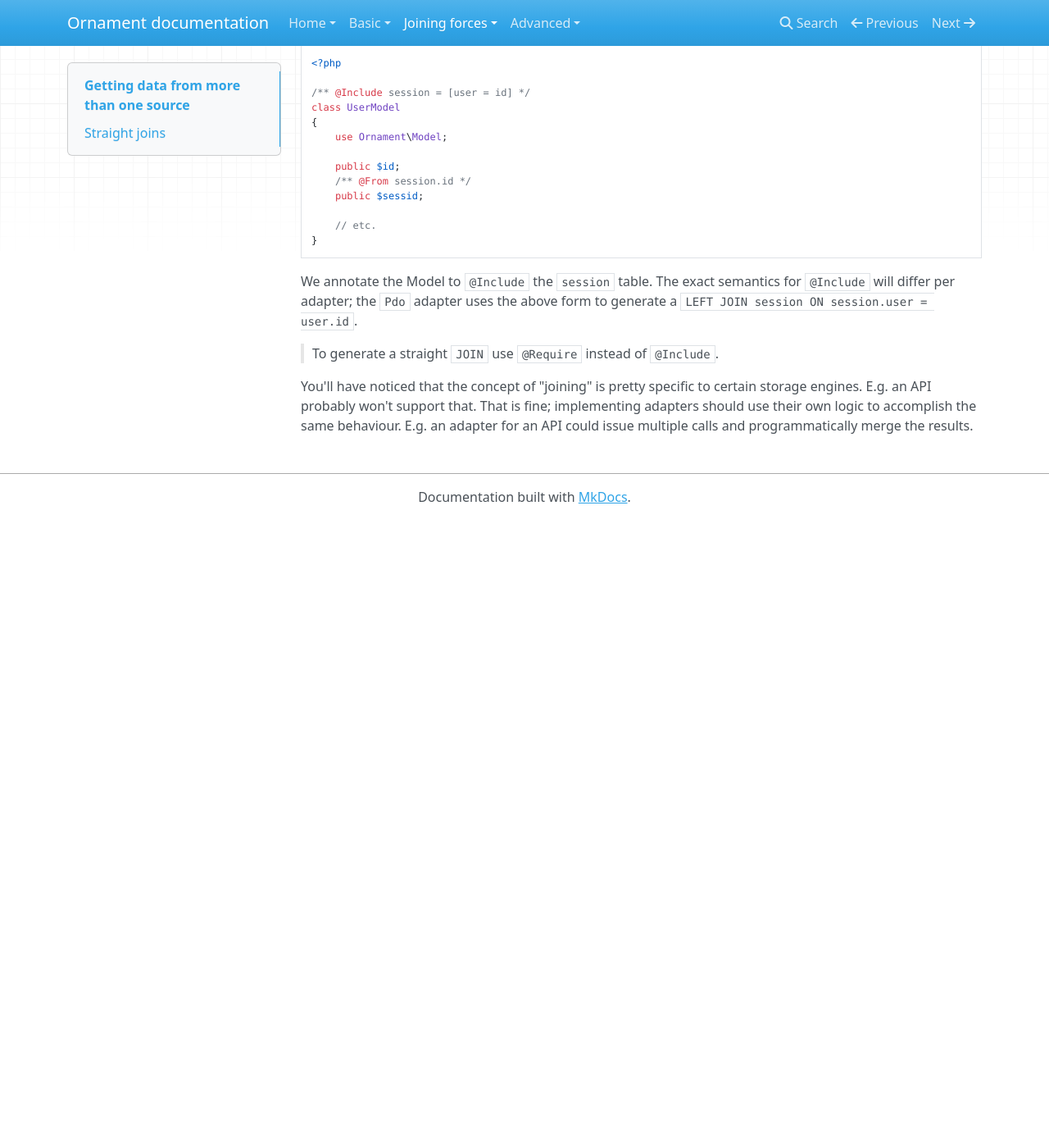
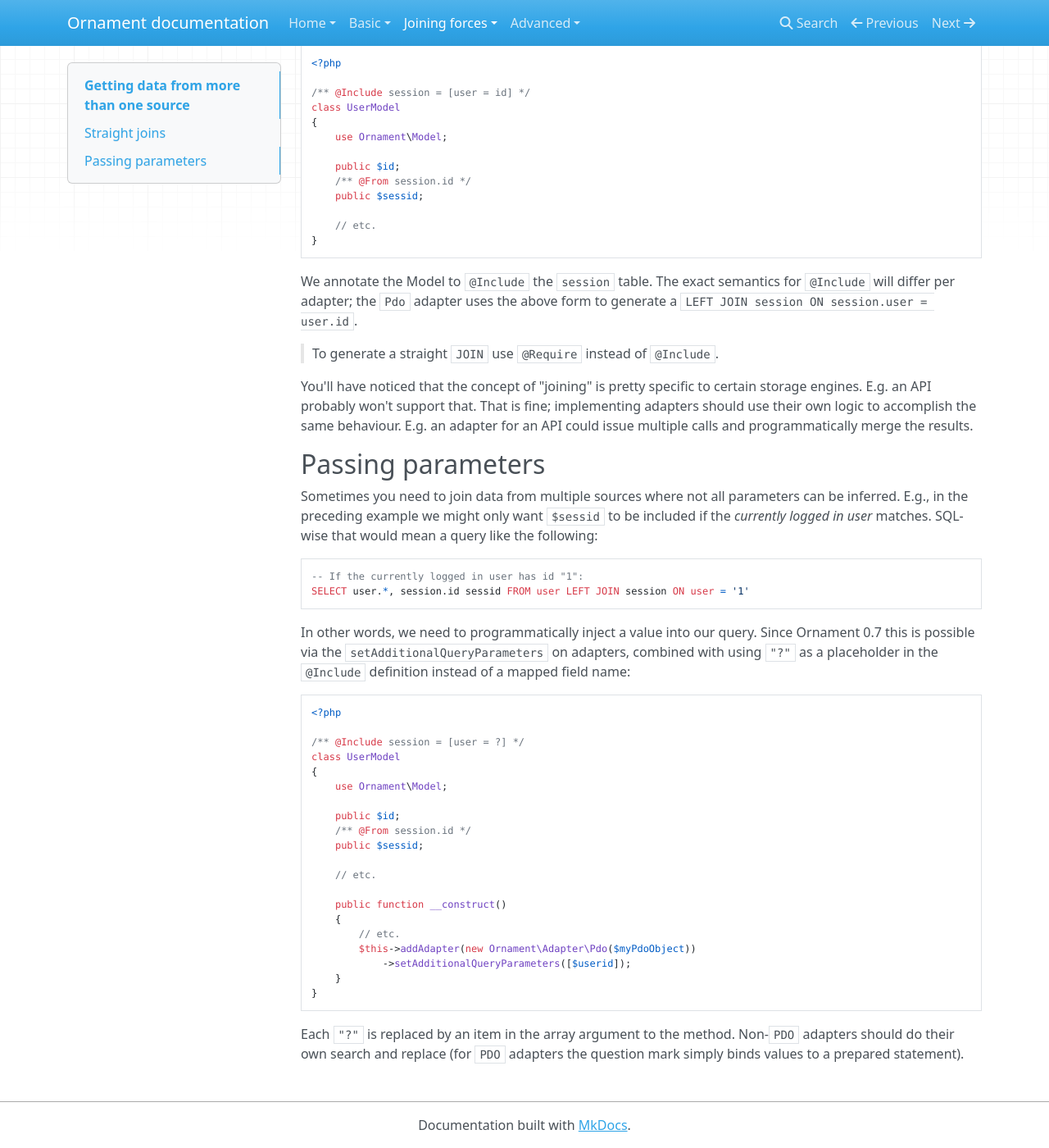
Before and after one commit to ornament-orm/ornament, an MkDocs documentation site: the page built from docs/joining/straight.md, in a window 1280 px wide and 1400 px high, scrolled down 682 px. Shown: the whole window at 82% size. Built offline with MkDocs 1.6.1, drawn with Linux system fonts in a browser that asks for light colours; nearby versions of some CDN libraries; old or Windows-style settings are respelled for this version of MkDocs; before the commit the page ends 1316 px from its top, so only the background shows below that; some of the changed text lies outside the part shown.

Commit message:
update docs

````diff
--- a/docs/joining/straight.md
+++ b/docs/joining/straight.md
@@ -26,7 +26,7 @@ CREATE TABLE session (
 What we'd like to do here is a query of the following sort:
 
 ```sql
-SELECT u.*, s.id sessid FROM user u LEFT JOIN session s ON s.user = u.id
+SELECT user.*, session.id sessid FROM user LEFT JOIN session ON user = user.id
 ```
 
 Let's write a simple model for that which shows how we can instruct Ornament to
@@ -59,3 +59,46 @@ storage engines. E.g. an API probably won't support that. That is fine;
 implementing adapters should use their own logic to accomplish the same
 behaviour. E.g. an adapter for an API could issue multiple calls and
 programmatically merge the results.
+
+## Passing parameters
+Sometimes you need to join data from multiple sources where not all parameters
+can be inferred. E.g., in the preceding example we might only want `$sessid` to
+be included if the _currently logged in user_ matches. SQL-wise that would mean
+a query like the following:
+
+```sql
+-- If the currently logged in user has id "1":
+SELECT user.*, session.id sessid FROM user LEFT JOIN session ON user = '1'
+```
+
+In other words, we need to programmatically inject a value into our query. Since
+Ornament 0.7 this is possible via the `setAdditionalQueryParameters` on
+adapters, combined with using `"?"` as a placeholder in the `@Include`
+definition instead of a mapped field name:
+
+```php
+<?php
+
+/** @Include session = [user = ?] */
+class UserModel
+{
+    use Ornament\Model;
+
+    public $id;
+    /** @From session.id */
+    public $sessid;
+
+    // etc.
+
+    public function __construct()
+    {
+        // etc.
+        $this->addAdapter(new Ornament\Adapter\Pdo($myPdoObject))
+            ->setAdditionalQueryParameters([$userid]);
+    }
+}
+```
+
+Each `"?"` is replaced by an item in the array argument to the method. Non-`PDO`
+adapters should do their own search and replace (for `PDO` adapters the question
+mark simply binds values to a prepared statement).
````
